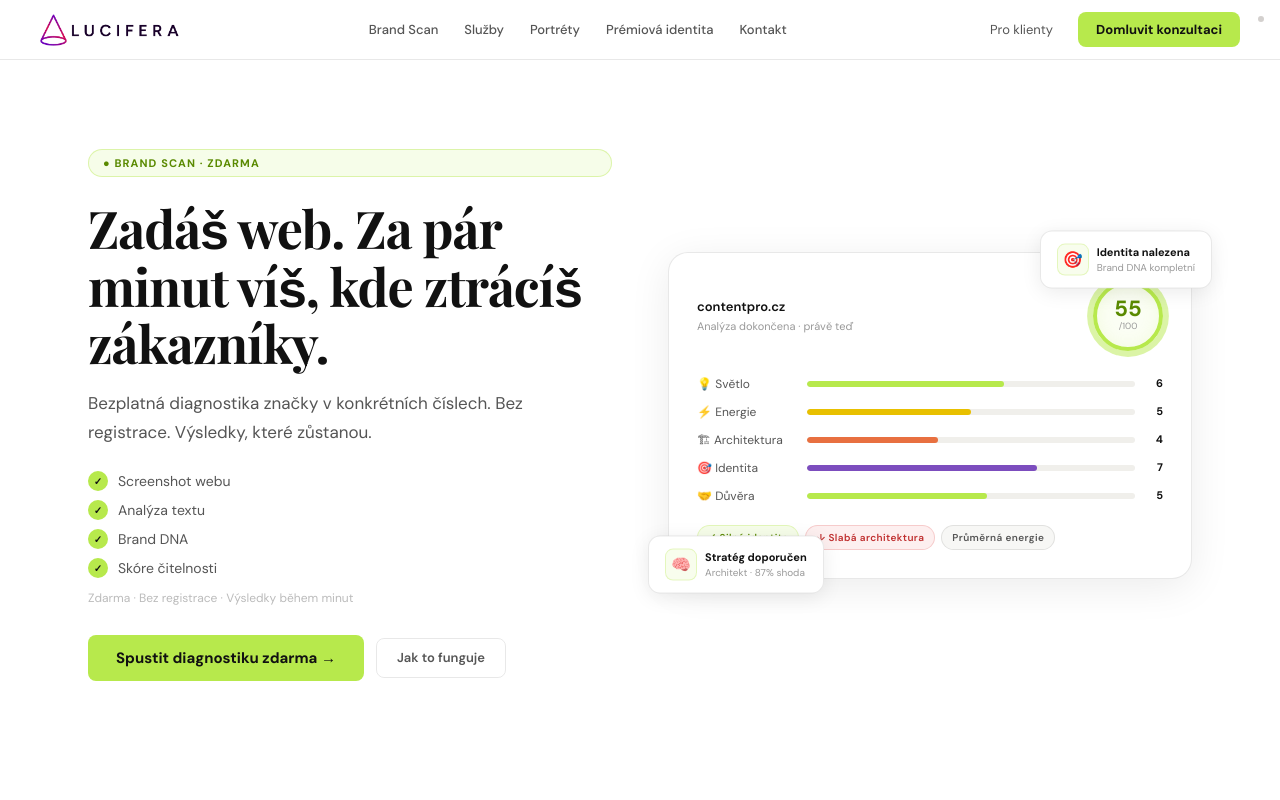
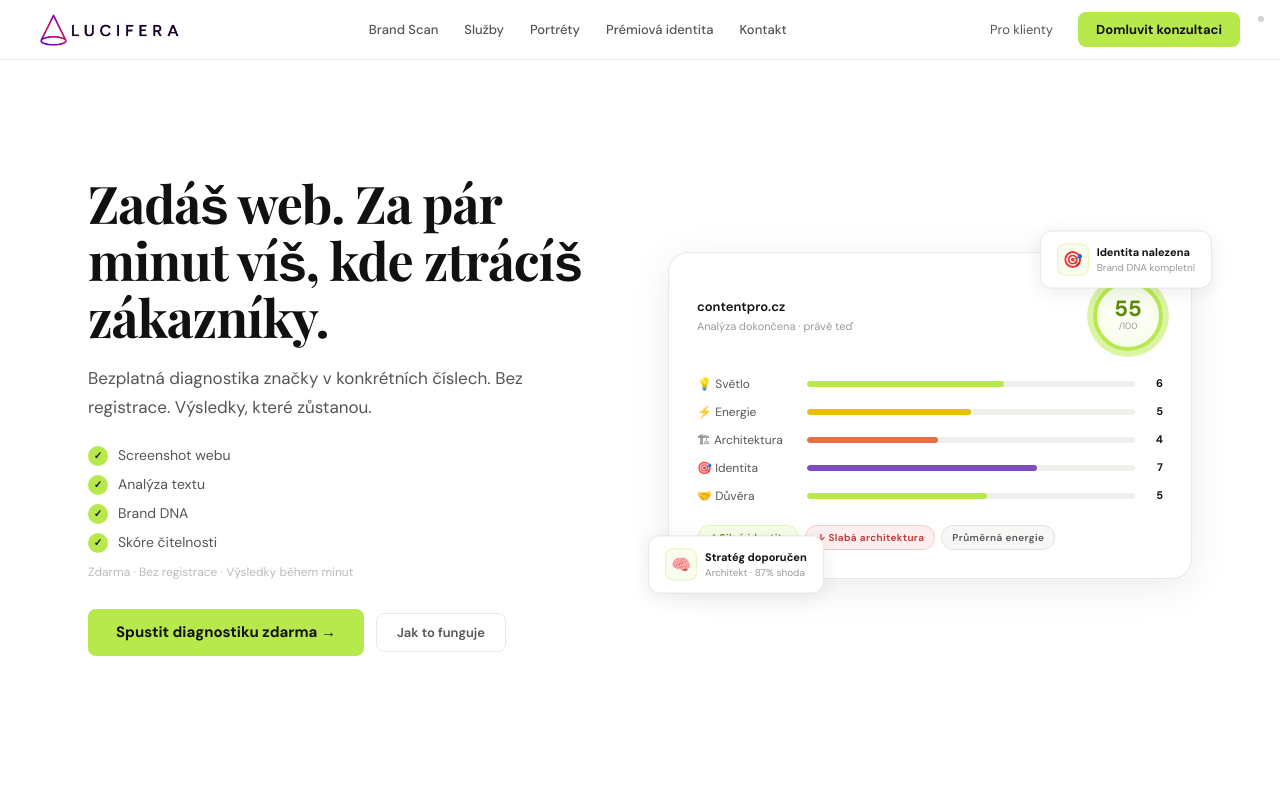
Before and after one commit to katarinabrics-eng/ai-content-studio, a Next.js app in the folder apps/content-studio/: page /brand-scan in a window 1280 px wide. Shown: the top 800 px of the page. Built offline with nearby package versions, Linux system fonts and the light colour scheme.

Commit message:
refactor(brand-scan): remove outdated hero section badge for cleaner design
- Eliminated the badge from the hero section to streamline the layout and enhance visual clarity.
- Adjusted styles to maintain consistency and improve overall aesthetics of the BrandScanPage.

```diff
--- a/apps/content-studio/src/app/brand-scan/page.tsx
+++ b/apps/content-studio/src/app/brand-scan/page.tsx
@@ -190,25 +190,6 @@ export default function BrandScanPage() {
         }}
       >
         <div className="hero-left" style={{ display: "flex", flexDirection: "column" }}>
-          <div
-            style={{
-              display: "inline-flex",
-              alignItems: "center",
-              gap: 6,
-              background: "rgba(183,233,76,0.12)",
-              border: "1px solid rgba(183,233,76,0.4)",
-              borderRadius: 100,
-              padding: "5px 14px",
-              fontSize: 11,
-              fontWeight: 700,
-              letterSpacing: "0.1em",
-              textTransform: "uppercase",
-              color: LIME_DARK,
-              marginBottom: 22,
-            }}
-          >
-            ● Brand Scan · Zdarma
-          </div>
           <h1
             style={{
               fontFamily: "var(--font-playfair), serif",
```
